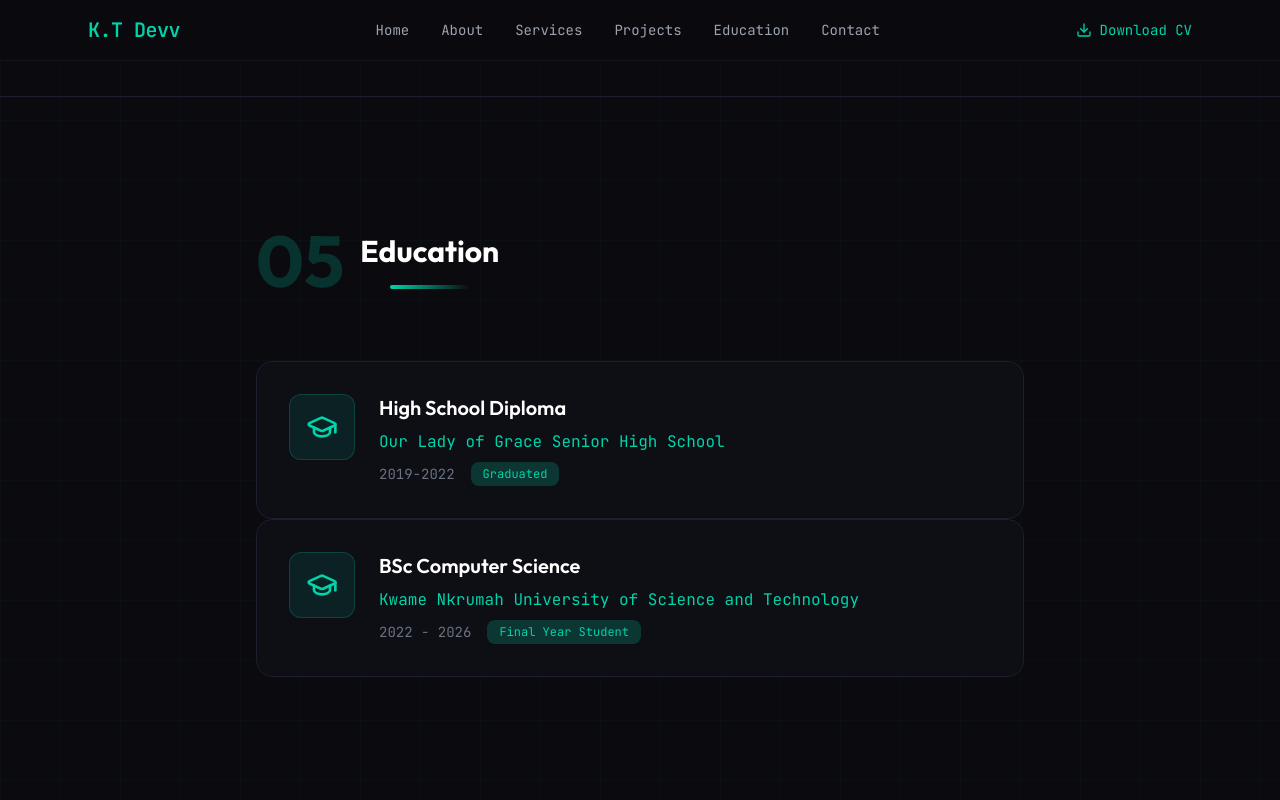
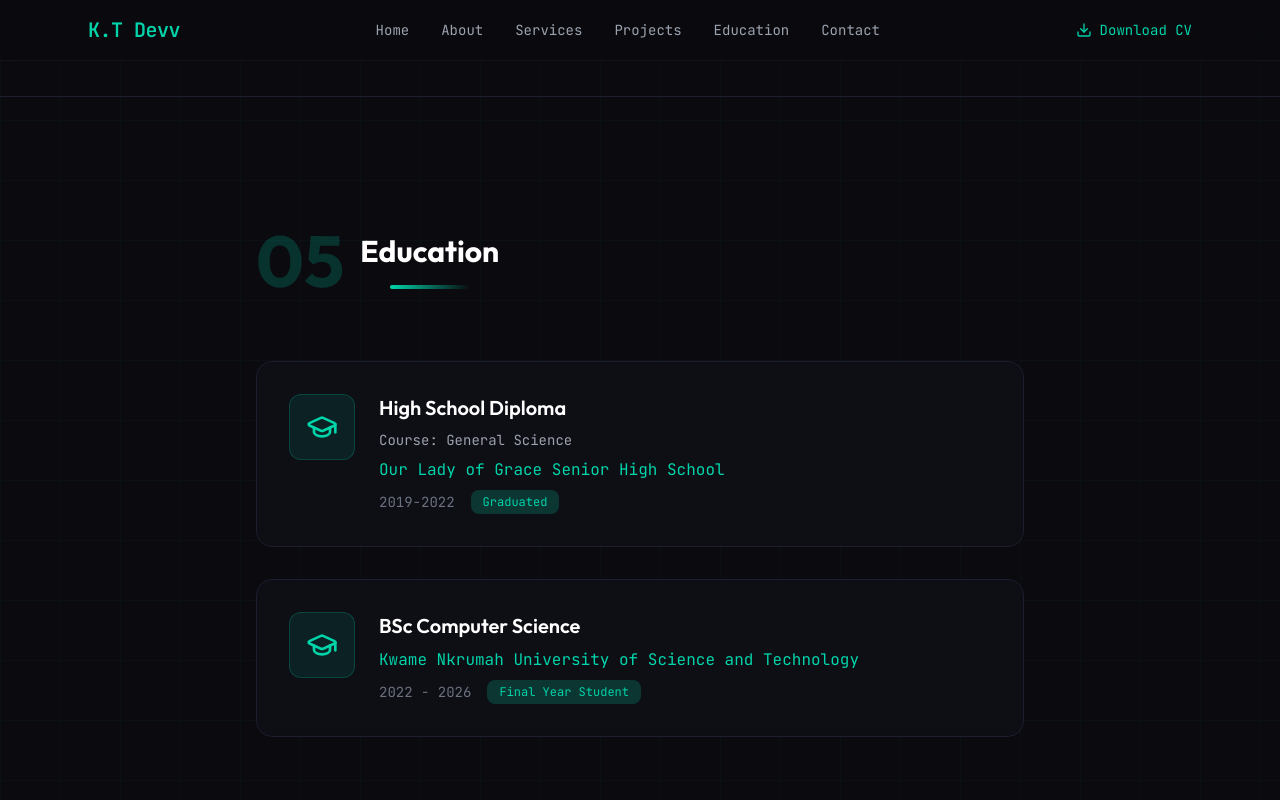
Before and after one commit to KT-Devv/oheneba-pt, a React (Vite) app: page /education in a window 1280 px wide. Shown: the top 800 px of the page. Built offline with nearby package versions, Linux system fonts and the light colour scheme.

Commit message:
Some changes

```diff
--- a/src/data/portfolio.ts
+++ b/src/data/portfolio.ts
@@ -121,6 +121,7 @@ export const projects = [
 export const education = [
      {
     degree: 'High School Diploma',
+    course: 'General Science',
     institution: 'Our Lady of Grace Senior High School',
     year: '2019-2022',
     status: 'Graduated',
--- a/src/pages/Education.tsx
+++ b/src/pages/Education.tsx
@@ -24,7 +24,7 @@ export const Education: React.FC = () => {
               initial={{ opacity: 0, y: 20 }}
               whileInView={{ opacity: 1, y: 0 }}
               viewport={{ once: true }}
-              className="bg-surface/60 backdrop-blur-sm p-8 rounded-2xl border border-border hover:border-accent/40 transition-all duration-300"
+              className="bg-surface/60 backdrop-blur-sm p-8 rounded-2xl border border-border hover:border-accent/40 transition-all duration-300 mb-8"
             >
               <div className="flex items-start gap-6">
                 <div className="bg-accent/10 border border-accent/20 p-4 rounded-xl shrink-0">
@@ -32,6 +32,7 @@ export const Education: React.FC = () => {
                 </div>
                 <div>
                   <h3 className="text-xl font-semibold mb-2 text-white">{edu.degree}</h3>
+                  {edu.course && <p className="text-gray-400 font-mono text-sm mb-2">Course: {edu.course}</p>}
                   <p className="text-accent font-mono mb-2">{edu.institution}</p>
                   <div className="flex items-center gap-4 text-gray-500 text-sm">
                     <span className="font-mono">{edu.year}</span>
```
